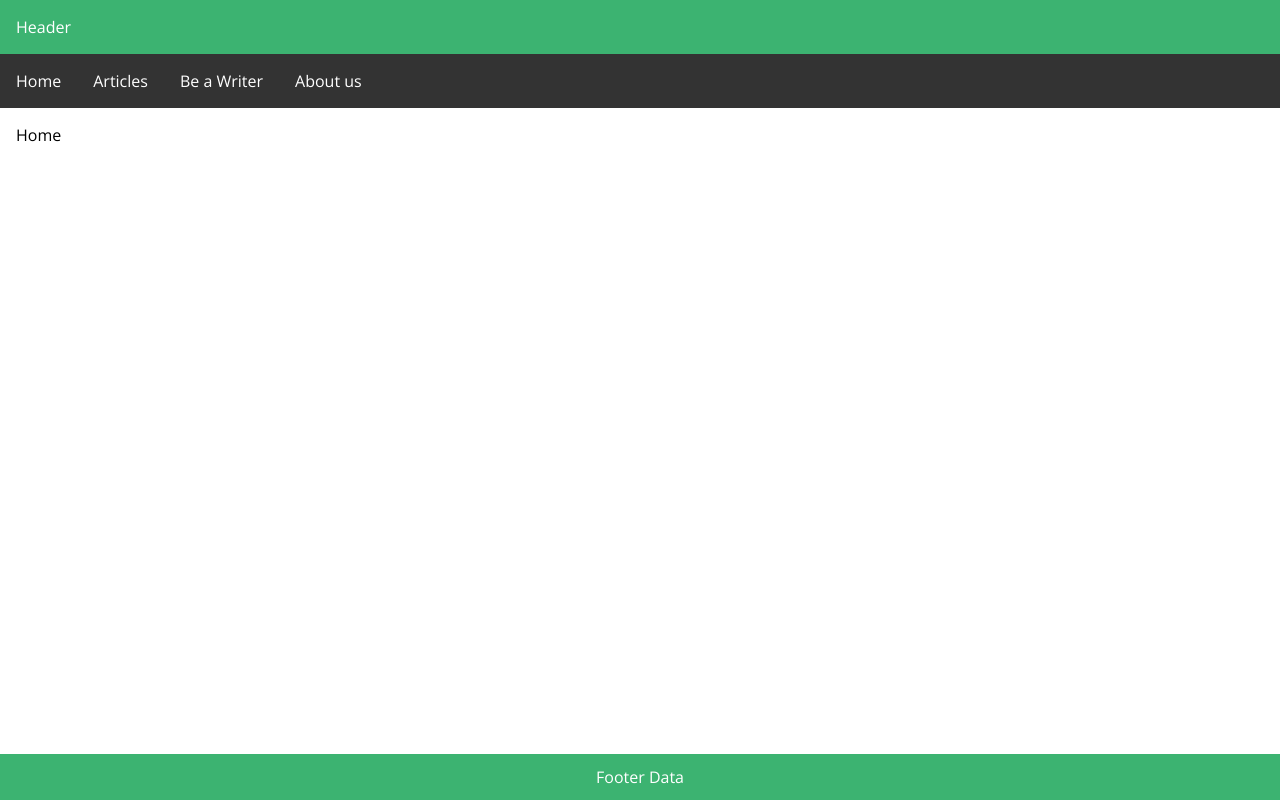
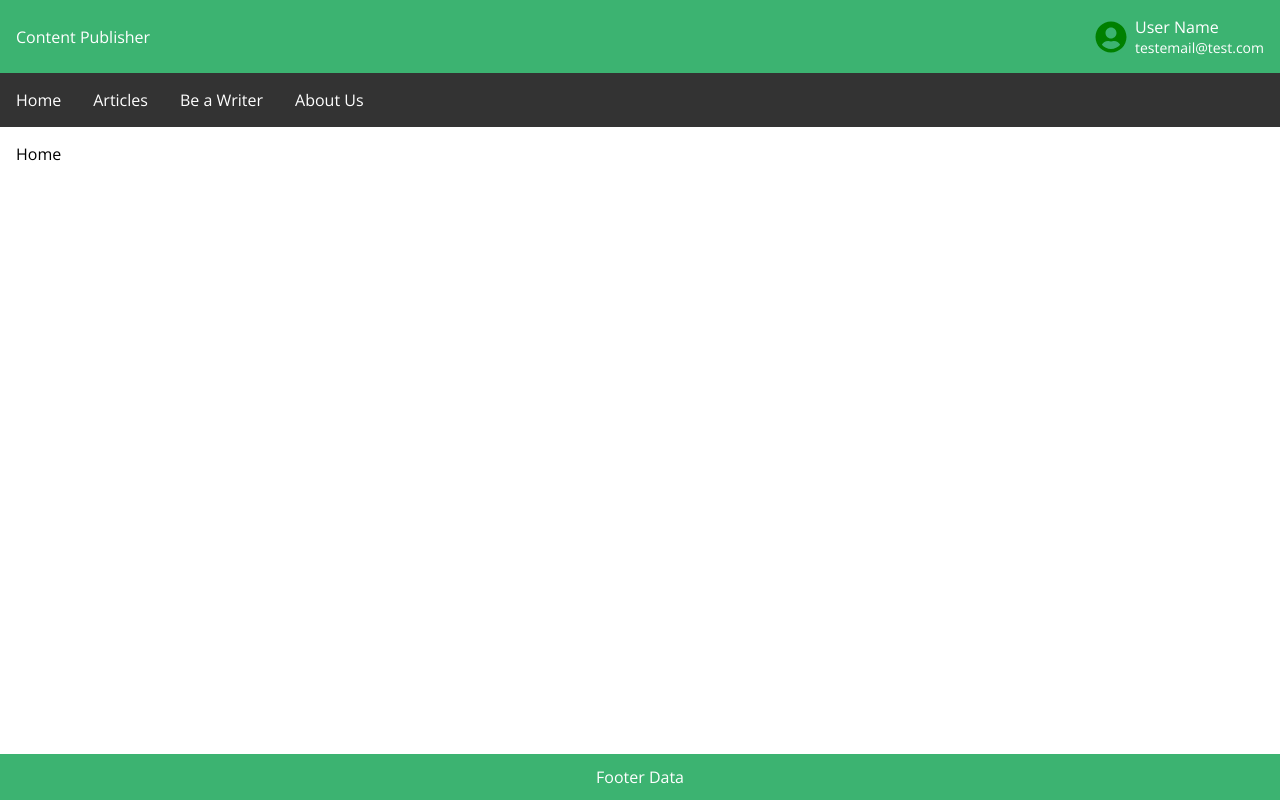
Before and after one commit to ruwinda90/content-publisher-frontend, a React (Create React App) app: page / in a window 1280 px wide. Built offline with nearby package versions, Linux system fonts and the light colour scheme.

Commit message:
Add user data component

```diff
--- a/package.json
+++ b/package.json
@@ -10,6 +10,7 @@
     "react": "^18.2.0",
     "react-bootstrap": "^2.8.0",
     "react-dom": "^18.2.0",
+    "react-icons": "^4.11.0",
     "react-redux": "^8.1.2",
     "react-router-dom": "^6.16.0",
     "react-scripts": "5.0.1",
--- a/src/components/header/Header.jsx
+++ b/src/components/header/Header.jsx
@@ -1,10 +1,14 @@
-import React from 'react';
-import './header.css'
+import React from "react";
+import "./header.css";
+import UserData from "../userdata/UserData";
 
-const Header = () => {
+const Header = ({ title }) => {
   return (
-    <main className="headerComp">Header</main>
-  )
-}
+    <main className="headerComp">
+      <div>{title}</div>
+      <div><UserData /></div>
+    </main>
+  );
+};
 
-export default Header
+export default Header;
--- a/src/components/header/header.css
+++ b/src/components/header/header.css
@@ -5,5 +5,5 @@
     padding: 1rem;
     display: flex;
     align-items: center;
-    justify-content: flex-start;
+    justify-content: space-between;
 }
--- a/src/components/nav/Nav.jsx
+++ b/src/components/nav/Nav.jsx
@@ -9,7 +9,7 @@ const Nav = () => {
         <li><Link to="/">Home</Link></li>
         <li><Link to="/article">Articles</Link></li>
         <li><Link to="/writer">Be a Writer</Link></li> {/* TODO */}
-        <li><Link to="/about">About us</Link></li>
+        <li><Link to="/about">About Us</Link></li>
       </ul>
     </div>
   )
--- /dev/null
+++ b/src/components/userdata/UserData.jsx
@@ -0,0 +1,24 @@
+import React from 'react';
+import "./userdata.css"
+import { FaUserCircle } from 'react-icons/fa';
+
+const UserData = ({userName, email}) => {
+  return (
+    <div className="userData">
+        <div className="profilePic" >
+            <FaUserCircle size={32} color='green'/>
+        </div>
+        <div>
+            <p>{userName}</p>
+            <p className="email">{email}</p>
+        </div>
+    </div>
+  )
+}
+
+UserData.defaultProps = {
+    userName: "User Name",
+    email: "testemail@test.com"
+}
+
+export default UserData
--- /dev/null
+++ b/src/components/userdata/userdata.css
@@ -0,0 +1,20 @@
+.userData {
+    display: flex;
+}
+
+.userData:hover {
+    cursor: pointer;
+}
+
+.email {
+    font-size: 14px;
+
+}
+
+.profilePic {
+    padding-left: 0.5rem;
+    padding-right: 0.5rem;
+    display: flex;
+    justify-content: center;
+    align-items: center;
+}
--- a/src/layout/Layout.jsx
+++ b/src/layout/Layout.jsx
@@ -8,7 +8,7 @@ import "./layout.css";
 const Layout = () => {
   return (
     <div className="layoutComp">
-      <Header />
+      <Header title="Content Publisher" />
       <Nav />
       <Outlet />
       <Footer />
```
Also changed, not shown: 1 other file (tests, documents, lock files or other folders).
